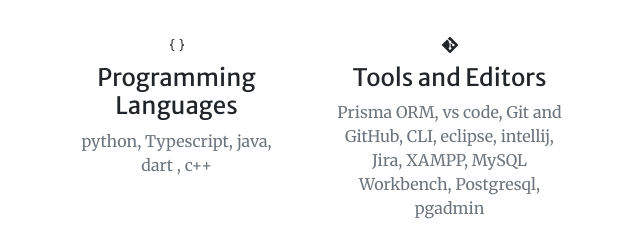
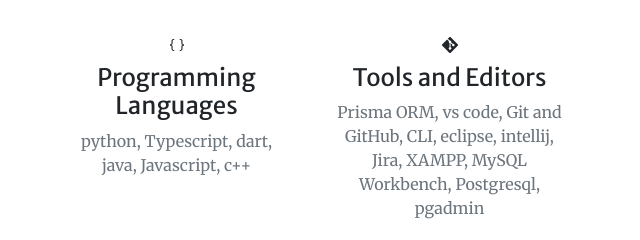
Before and after one commit to habeshacoder/cv, a plain HTML site: page index.html in a window 1280 px wide. Shown: the part 1560-1800 px from the top of the page, 600-1240 px from the left. Drawn offline with nearby package versions, Linux system fonts and the light colour scheme; some packages are replaced by stand-ins of ours; a script that the page names is missing.

Commit message:
javascript added

```diff
--- a/index.html
+++ b/index.html
@@ -100,7 +100,7 @@
                                 <path d="M2.114 8.063V7.9c1.005-.102 1.497-.615 1.497-1.6V4.503c0-1.094.39-1.538 1.354-1.538h.273V2h-.376C3.25 2 2.49 2.759 2.49 4.352v1.524c0 1.094-.376 1.456-1.49 1.456v1.299c1.114 0 1.49.362 1.49 1.456v1.524c0 1.593.759 2.352 2.372 2.352h.376v-.964h-.273c-.964 0-1.354-.444-1.354-1.538V9.663c0-.984-.492-1.497-1.497-1.6zM13.886 7.9v.163c-1.005.103-1.497.616-1.497 1.6v1.798c0 1.094-.39 1.538-1.354 1.538h-.273v.964h.376c1.613 0 2.372-.759 2.372-2.352v-1.524c0-1.094.376-1.456 1.49-1.456V7.332c-1.114 0-1.49-.362-1.49-1.456V4.352C13.51 2.759 12.75 2 11.138 2h-.376v.964h.273c.964 0 1.354.444 1.354 1.538V6.3c0 .984.492 1.497 1.497 1.6z"/>
                               </svg></div>
                             <h3 class="h4 mb-2">Programming Languages</h3>
-                            <p class="text-muted mb-0"> python, Typescript, java, dart , c++</p>
+                            <p class="text-muted mb-0"> python, Typescript, dart, java, Javascript, c++</p>
                         </div>
                     </div>
                     <div class="col-lg-3 col-md-6 text-center">
```
